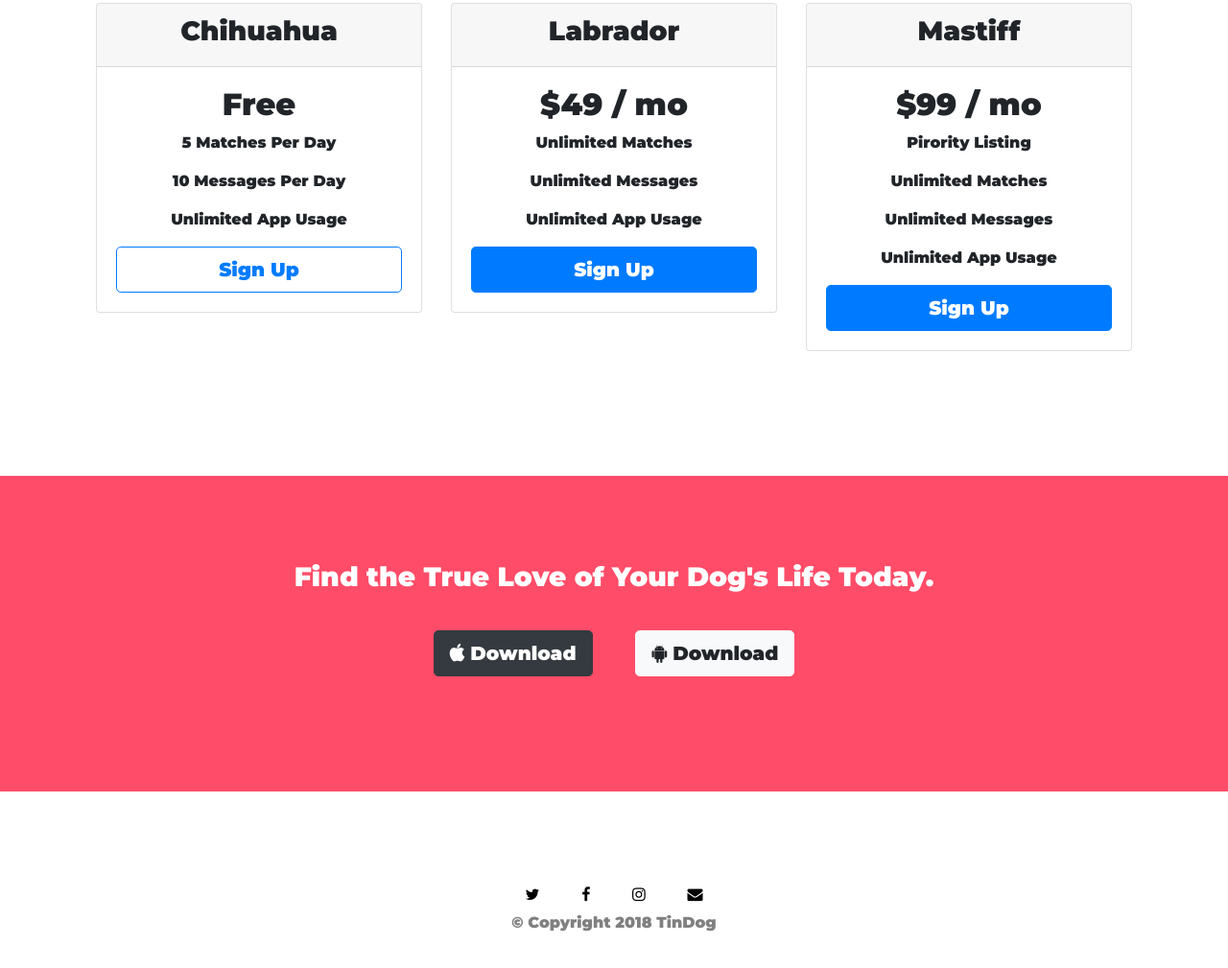
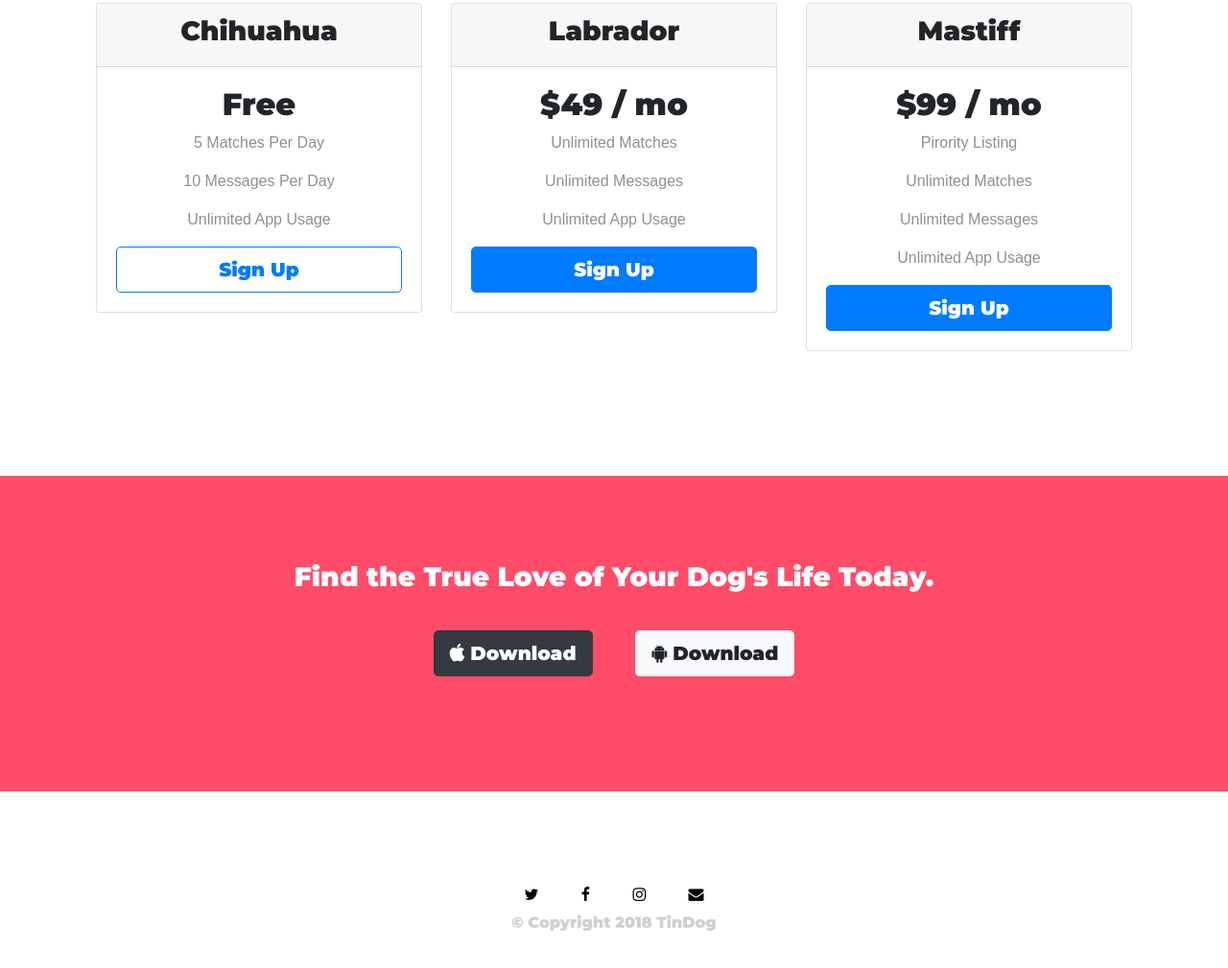
Before and after one commit to RaghuRam168/tindog, a plain HTML site: page index.html in a window 1280 px wide. Shown: the part 1847-2856 px from the top of the page at 96% size. Drawn offline with nearby package versions, Linux system fonts and the light colour scheme.

Commit message:
colors changed

```diff
--- a/css/styles.css
+++ b/css/styles.css
@@ -150,6 +150,12 @@
     text-align: center;
 }
 
+#pricing p{
+    font-family: sans-serif;
+    color: #8f8f8f;
+}
+
+
 .card-container{
     margin: 30px 0px;
 }
@@ -170,8 +176,8 @@
 /* ...............FOOTER ..............................*/
 
 #footer{
-    color: gray;
-    font-family: 'Ubuntu', sans-serif;
+    color: #d3cfcf;
+    font-family: sans-serif;
     text-align: center;
     padding:7% 15% 3% 15%;
 }
```
